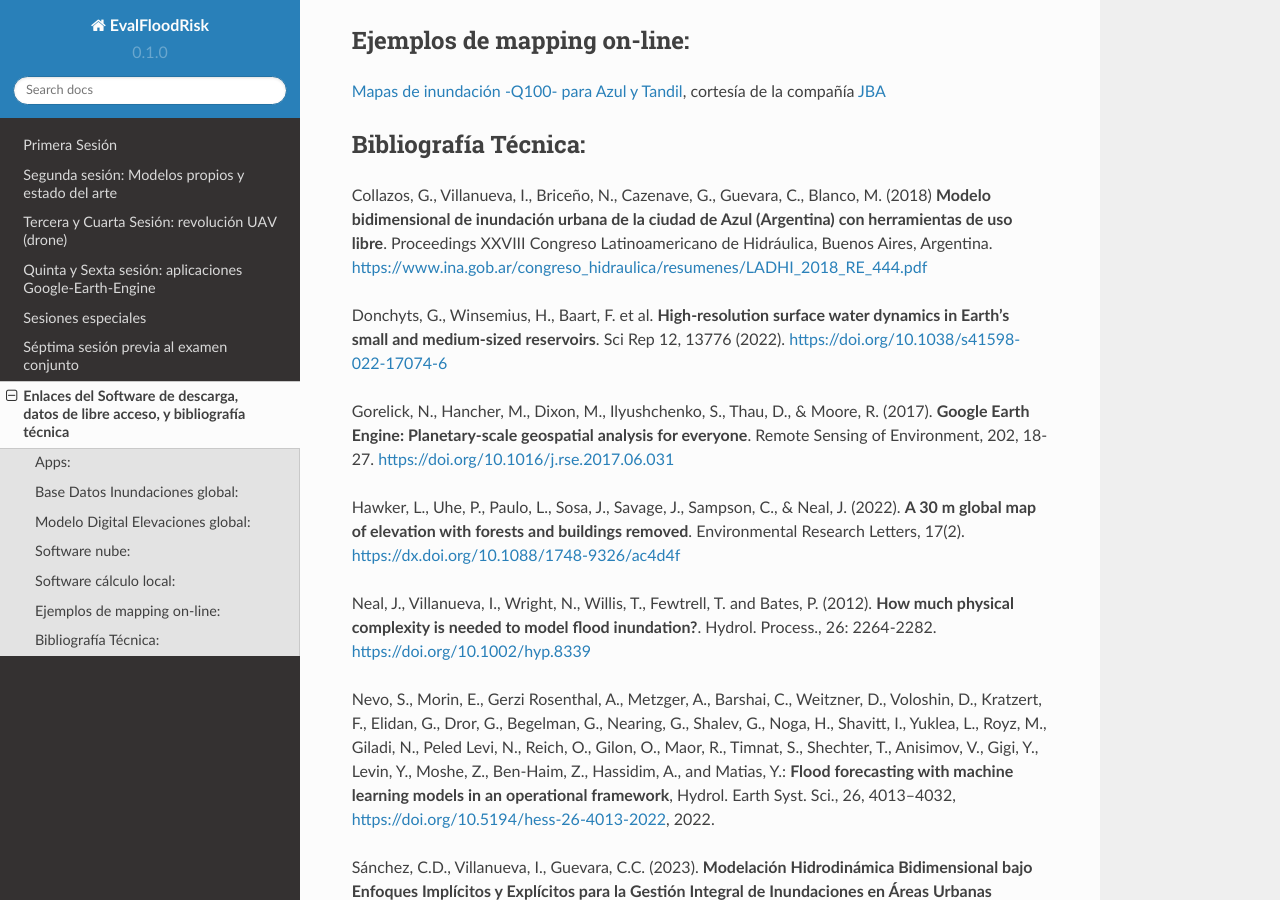
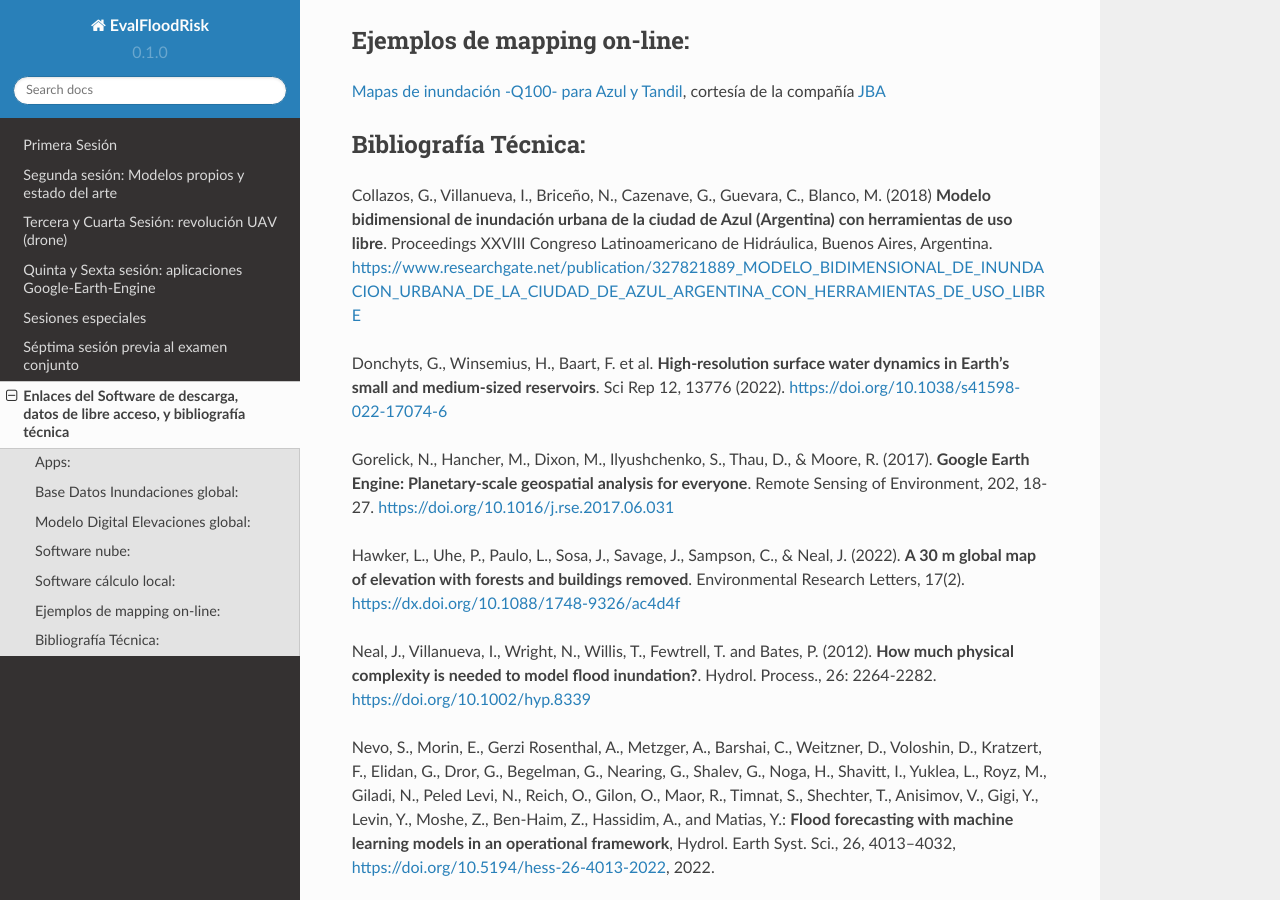
Before and after one commit to ivillamadrid/EvalFloodRisk_RSSWE, a Sphinx documentation site: the page built from docs/source/software.rst, in a window 1280 px wide and 900 px high, scrolled down 741 px. Built offline with Sphinx 7.4.7 and the Read the Docs theme 2.0.0, drawn with Linux system fonts in a browser that asks for light colours; some of the changed lines change nothing that is shown.

Commit message:
Update software.rst

```diff
--- a/docs/source/software.rst
+++ b/docs/source/software.rst
@@ -41,7 +41,7 @@ Bibliografía Técnica:
 Collazos, G., Villanueva, I., Briceño, N., Cazenave, G., Guevara, C., Blanco, M. (2018)
 **Modelo bidimensional de inundación urbana de la ciudad de Azul (Argentina) con herramientas de uso libre**.
 Proceedings XXVIII Congreso Latinoamericano de Hidráulica, Buenos Aires, Argentina.
-https://www.ina.gob.ar/congreso_hidraulica/resumenes/LADHI_2018_RE_444.pdf
+https://www.researchgate.net/publication/327821889_MODELO_BIDIMENSIONAL_DE_INUNDACION_URBANA_DE_LA_CIUDAD_DE_AZUL_ARGENTINA_CON_HERRAMIENTAS_DE_USO_LIBRE
 
 Donchyts, G., Winsemius, H., Baart, F. et al. **High-resolution surface water dynamics in Earth’s small and medium-sized reservoirs**. Sci Rep 12, 13776 (2022). https://doi.org/10.1038/s41598-022-17074-6
 
```
